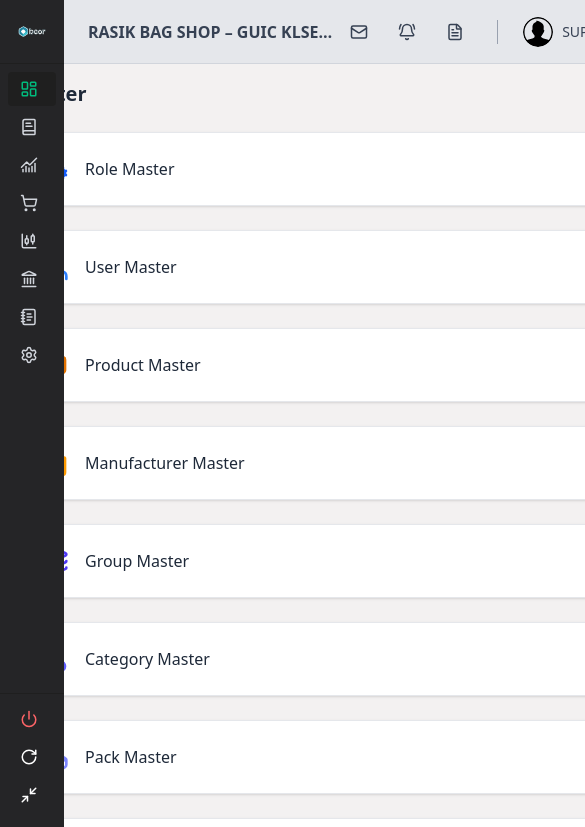
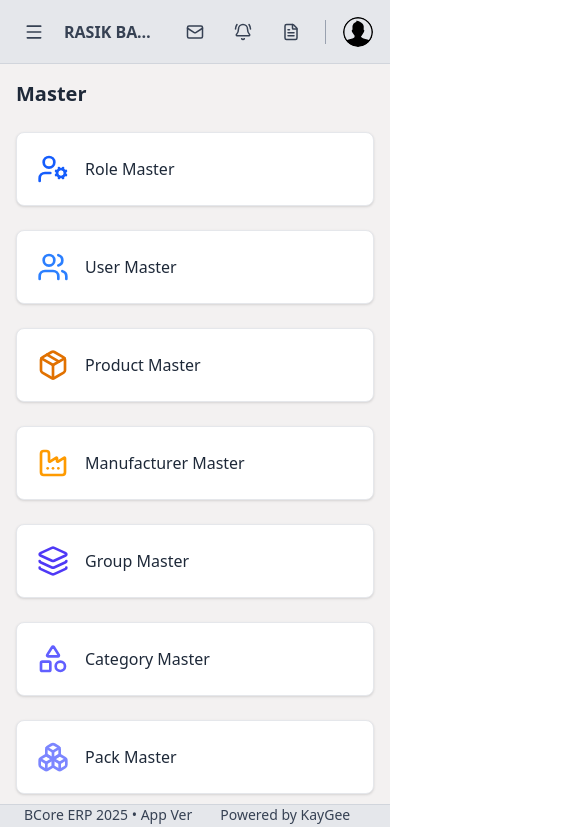
Before and after one commit to Afeef-m/bcor, a Next.js app in the folder bcor-frontend/: page /bcor/dashboard in a window 390 px wide. Shown: the top 827 px of the page, 585 px wide, since content can reach past the window. Built offline with nearby package versions, Linux system fonts and the light colour scheme.

Commit message:
bcor-erp

```diff
--- a/bcor-frontend/app/bcor/components/header.tsx
+++ b/bcor-frontend/app/bcor/components/header.tsx
@@ -2,34 +2,33 @@
 
 import { BellRing, FileText, Mail } from "lucide-react";
 import Image from "next/image";
+import { useState } from "react";
+import { Menu } from "lucide-react";
 
-export default function Header() {
+export default function Header({ onMenuClick }: { onMenuClick: () => void }) {
+  const [showName, setShowName] = useState(false);
   return (
-    // <header className="h-16 bg-gray-200 border-b border-gray-300 flex items-center justify-between px-6 text-gray-700">
-      <header
-  className="
-    h-16
-    bg-gray-200
-    border-b border-gray-300
-    flex items-center
-    justify-between
-    px-6
-    text-gray-700
-    transition-all duration-300
-    ml-16
-    md:group-hover:ml-52
-  "
->
+    <header
+      className="
+      h-16 bg-gray-200 border-b border-gray-300
+      flex items-center justify-between
+      px-4 md:px-6 text-gray-700 gap-4
+    "
+    >
+      <div className="flex items-center gap-3 min-w-0">
+        <button
+          onClick={onMenuClick}
+          className="md:hidden p-2 rounded hover:bg-gray-300"
+        >
+          <Menu size={20} />
+        </button>
 
-      {/* Left: Title */}
-      <div className="font-semibold truncate">
-        RASIK BAG SHOP – GUIC KLSE0001
+        <div className="font-semibold truncate min-w-0">
+          RASIK BAG SHOP - GUIC KLSE0001
+        </div>
       </div>
 
-      {/* Right: Actions + User */}
-      <div className="flex items-center gap-6">
-
-        {/* Icons */}
+      <div className="flex items-center gap-4 shrink-0">
         <div className="flex items-center gap-3">
           <button className="h-9 w-9 flex items-center justify-center hover:bg-gray-300 rounded">
             <Mail size={18} />
@@ -44,11 +43,12 @@ export default function Header() {
           </button>
         </div>
 
-        {/* Divider */}
         <div className="h-6 w-px bg-gray-400" />
 
-        {/* User */}
-        <div className="flex items-center gap-2 cursor-pointer">
+        <div
+          className="flex items-center gap-2 cursor-pointer"
+          onClick={() => setShowName((v) => !v)}
+        >
           <Image
             src="/user-profile.svg"
             alt="Profile"
@@ -56,11 +56,17 @@ export default function Header() {
             height={32}
             className="rounded-full border"
           />
-          <span className="font-medium text-sm whitespace-nowrap">
+
+          <span className="hidden md:inline font-medium text-sm whitespace-nowrap">
             SUPERADMIN
           </span>
+
+          {showName && (
+            <span className="md:hidden font-medium text-sm whitespace-nowrap">
+              SUPERADMIN
+            </span>
+          )}
         </div>
-
       </div>
     </header>
   );
--- a/bcor-frontend/app/bcor/components/sidebar.tsx
+++ b/bcor-frontend/app/bcor/components/sidebar.tsx
@@ -40,34 +40,54 @@ const NavItem = ({ icon: Icon, label, href }: NavItemProps) => {
       `}
     >
       <Icon size={18} />
-      <span className="hidden md:group-hover:inline-flex whitespace-nowrap">
+      <span
+        className="
+    whitespace-nowrap
+    md:hidden
+    md:group-hover:inline-flex
+  "
+      >
         {label}
       </span>
     </Link>
   );
 };
+type SidebarProps = {
+  open: boolean;
+  onClose: () => void;
+};
 
-export default function Sidebar() {
+export default function Sidebar({ open, onClose }: SidebarProps) {
   return (
+    <>
+      {open && (
+        <div
+          onClick={onClose}
+          className="fixed inset-0 bg-black/50 z-40 md:hidden"
+        />
+      )}
       <aside
-      className="
+        className={`
     group
-        fixed
+    fixed md:static z-50
     h-screen
     bg-[#252527]
     text-white
     flex flex-col
     transition-all duration-300 ease-in-out
-        w-16
-        md:hover:w-52
-      "
+    w-52 md:w-16 md:hover:w-52
+    ${open ? "left-0" : "-left-52"}
+    md:left-0
+    shrink-0
+  `}
       >
-      <div className="
+        <div
+          className="
   h-16 px-3 border-b border-[#1f1f1f]
   flex items-center
   justify-center md:group-hover:justify-start
-">
-
+"
+        >
           <Image
             src="/bcor_emblem.svg"
             alt="Logo"
@@ -75,7 +95,6 @@ export default function Sidebar() {
             height={32}
             priority
             className="md:group-hover:hidden"
-
           />
 
           <Image
@@ -88,9 +107,17 @@ export default function Sidebar() {
           />
         </div>
         <nav className="flex-1 p-2 space-y-1">
-        <NavItem icon={LayoutDashboard} label="Dashboard" href="/bcor/dashboard" />
+          <NavItem
+            icon={LayoutDashboard}
+            label="Dashboard"
+            href="/bcor/dashboard"
+          />
           <NavItem icon={BookText} label="Master" href="/bcor/masters" />
-        <NavItem icon={ChartNoAxesCombined} label="Sales" href="/bcor/sales" />
+          <NavItem
+            icon={ChartNoAxesCombined}
+            label="Sales"
+            href="/bcor/sales"
+          />
           <NavItem icon={ShoppingCart} label="Purchase" href="/bcor/purchase" />
           <NavItem icon={ChartCandlestick} label="Stock" href="/bcor/stock" />
           <NavItem icon={Landmark} label="Accounts" href="/bcor/accounts" />
@@ -101,19 +128,20 @@ export default function Sidebar() {
         <nav className="p-2 mb-6 border-t border-[#1f1f1f] space-y-1">
           <button className="flex w-full items-center gap-3 px-3 py-2 rounded hover:bg-[#1a1a1a] text-sm text-red-400">
             <Power size={18} />
-          <span className="hidden md:group-hover:inline">Power Off</span>
+            <span className="md:hidden md:group-hover:inline">Power Off</span>
           </button>
 
           <button className="flex w-full items-center gap-3 px-3 py-2 rounded hover:bg-[#1a1a1a] text-sm">
             <RotateCw size={18} />
-          <span className="hidden md:group-hover:inline">Restart</span>
+            <span className="md:hidden md:group-hover:inline">Restart</span>
           </button>
 
           <button className="flex w-full items-center gap-3 px-3 py-2 rounded hover:bg-[#1a1a1a] text-sm">
             <Minimize2 size={18} />
-          <span className="hidden md:group-hover:inline">Minimize</span>
+            <span className="md:hidden md:group-hover:inline">Minimize</span>
           </button>
         </nav>
       </aside>
+    </>
   );
 }
--- a/bcor-frontend/app/bcor/dashboard/page.tsx
+++ b/bcor-frontend/app/bcor/dashboard/page.tsx
@@ -1,23 +1,7 @@
 "use client";
 
-import {
-  UserCog,
-  Users,
-  Package,
-  Factory,
-  Layers,
-  Shapes,
-  Boxes,
-  CalendarClock,
-  FileText,
-  Map,
-  MapPin,
-  Mailbox,
-  Briefcase,
-} from "lucide-react";
+import { UserCog, Users, Package, Factory, Layers, Shapes, Boxes, CalendarClock, FileText, Map, MapPin, Mailbox, Briefcase,} from "lucide-react";
 import Link from "next/link";
-import { useRouter } from "next/navigation";
-import { useEffect } from "react";
 
 type MasterCardProps = {
   label: string;
@@ -41,7 +25,7 @@ const MasterCard = ({ label, icon: Icon, href,color }: MasterCardProps) => {
 export default function Dashboard() {
 
   return (
-    <div className="space-y-6">
+    <main className="space-y-6">
 
       <h1 className="text-xl font-semibold text-gray-800">Master</h1>
 
@@ -69,6 +53,6 @@ export default function Dashboard() {
         <MasterCard label="Professional Master" icon={Briefcase} color="text-rose-600" href="/bcor/master/professionals" />
 
       </div>
-    </div>
+    </main>
   );
 }
--- a/bcor-frontend/app/bcor/layout.tsx
+++ b/bcor-frontend/app/bcor/layout.tsx
@@ -1,26 +1,24 @@
 "use client";
 
-import React from "react";
+import { useState } from "react";
 import Sidebar from "./components/sidebar";
 import Header from "./components/header";
 import Footer from "./components/footer";
 
 export default function Layout({ children }: { children: React.ReactNode }) {
+  const [sidebarOpen, setSidebarOpen] = useState(false);
+
   return (
-    <div className="flex min-h-screen bg-[#111] text-white">
-      <Sidebar />
+    <div className="flex h-screen bg-[#111] text-white overflow-hidden">
+      <Sidebar open={sidebarOpen} onClose={() => setSidebarOpen(false)} />
 
-      <div className="flex flex-col flex-1">
-        <Header />
+      <div className="flex flex-col flex-1 min-w-0">
+        <Header onMenuClick={() => setSidebarOpen(true)} />
 
-        <main
-          className="flex-1 bg-[#f3f1f1] text-blackb transition-all duration-300
-    md:ml-16
-    md:group-hover:ml-52
-    p-4 md:p-6"
-        >
+        <main className="flex-1 overflow-y-auto bg-[#f3f1f1] text-black p-4 md:p-6">
           {children}
         </main>
+
         <Footer />
       </div>
     </div>
```
Lines whose indentation alone changed are shown as unchanged.
